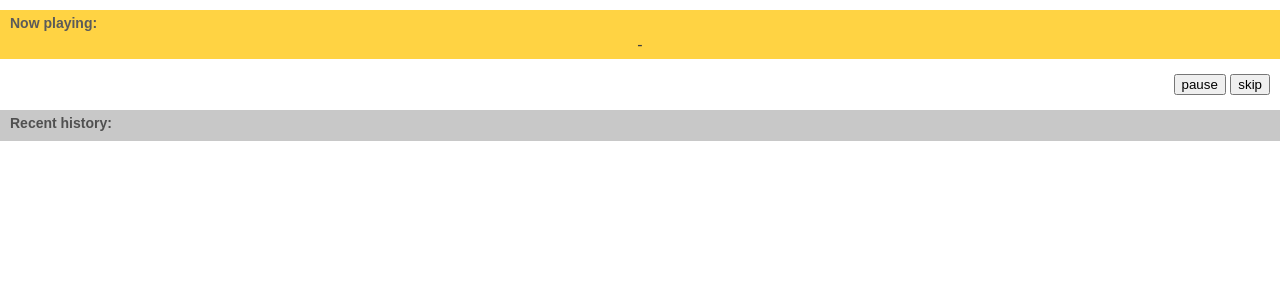
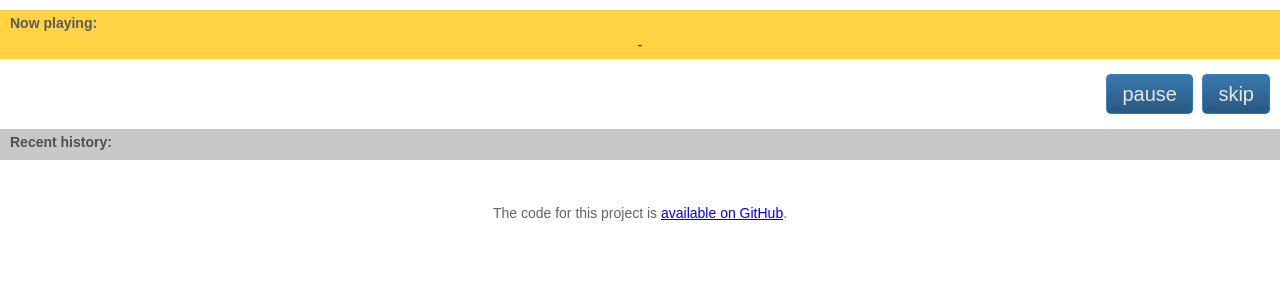
Before and after one commit to tim-we/py-radio, a Python web app: template web/templates/web.html in a window 1280 px wide. Shown: the part 100-400 px from the top of the page. Run offline with Jinja, Linux system fonts and the light colour scheme; the template is opened without the code that fills it, so the values that code supplies are empty.

Commit message:
Website improvements

```diff
--- a/web/static/web.css
+++ b/web/static/web.css
@@ -2,6 +2,7 @@ html, body {
     margin: 0px;
     padding: 0px;
     font-family: sans-serif;
+    text-rendering: optimizeLegibility;
 }
 
 div {
@@ -87,3 +88,33 @@ div {
 #history-clips {
     text-align: center;
 }
+
+#about {
+    margin-top: 20px;
+    color: rgb(100,100,100);
+    font-size: 14px;
+    text-align: center;
+}
+
+#controls button {
+    font-size: 20px;
+    color: #e6e8ea;
+    background-color: #2b5b84;
+    background-image: linear-gradient(#3776ab 10%,#2b5b84 90%);
+    border-top: 1px solid #3d83be;
+    border-right: 1px solid #3776ab;
+    border-bottom: 1px solid #3776ab;
+    border-left: 1px solid #3d83be;
+    box-shadow: inset 0 0 5px rgba(55,118,171,0.2);
+    text-align: left;
+    white-space: nowrap;
+    cursor: pointer;
+    border-radius: 5px;
+    margin-left: 5px;
+    padding: .4em .75em .35em;
+}
+
+#controls button:hover {
+    color: white;
+    box-shadow: inset 0 0 6px rgba(100,200,255,0.25);
+}
--- a/web/static/web.js
+++ b/web/static/web.js
@@ -17,6 +17,10 @@ window.addEventListener("DOMContentLoaded", () => {
     let last_history = [];
 
     async function update() {
+        if(document.hidden) {
+            return;
+        }
+
         let info = await api.now();
 
         // update "Now playing"
@@ -40,7 +44,6 @@ window.addEventListener("DOMContentLoaded", () => {
                 history.prepend(elem);
             });
         }
-
     }
 
     update();
--- a/web/templates/web.html
+++ b/web/templates/web.html
@@ -18,13 +18,17 @@
         </div>
         <div id="controls" class="section">
             <button id="pause" title="toggle pause">pause</button>
-            <button id="skip" title="skip clip">skip</button>
+            <button id="skip" title="skip the current clip">skip</button>
         </div>
         <div id="history" class="section">
             <div class="title">Recent history:</div>
             <div id="history-clips"></div>
         </div>
         <div id="stats" class="section"></div>
+        <div id="about" class="section">
+            The code for this project is
+            <a href="https://github.com/tim-we/py-radio">available on GitHub</a>.
+        </div>
     </div>
 </body>
 </html>
```
